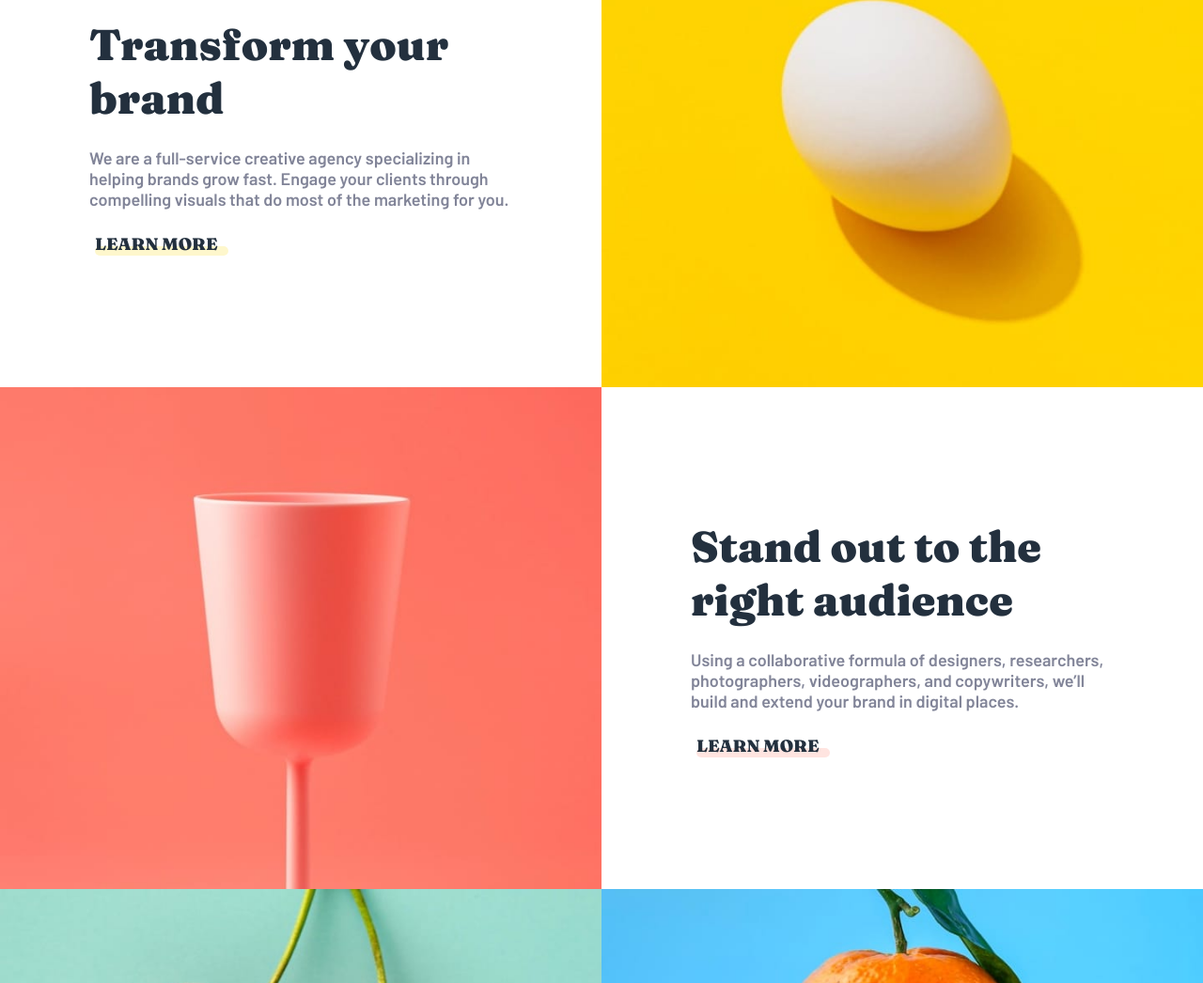
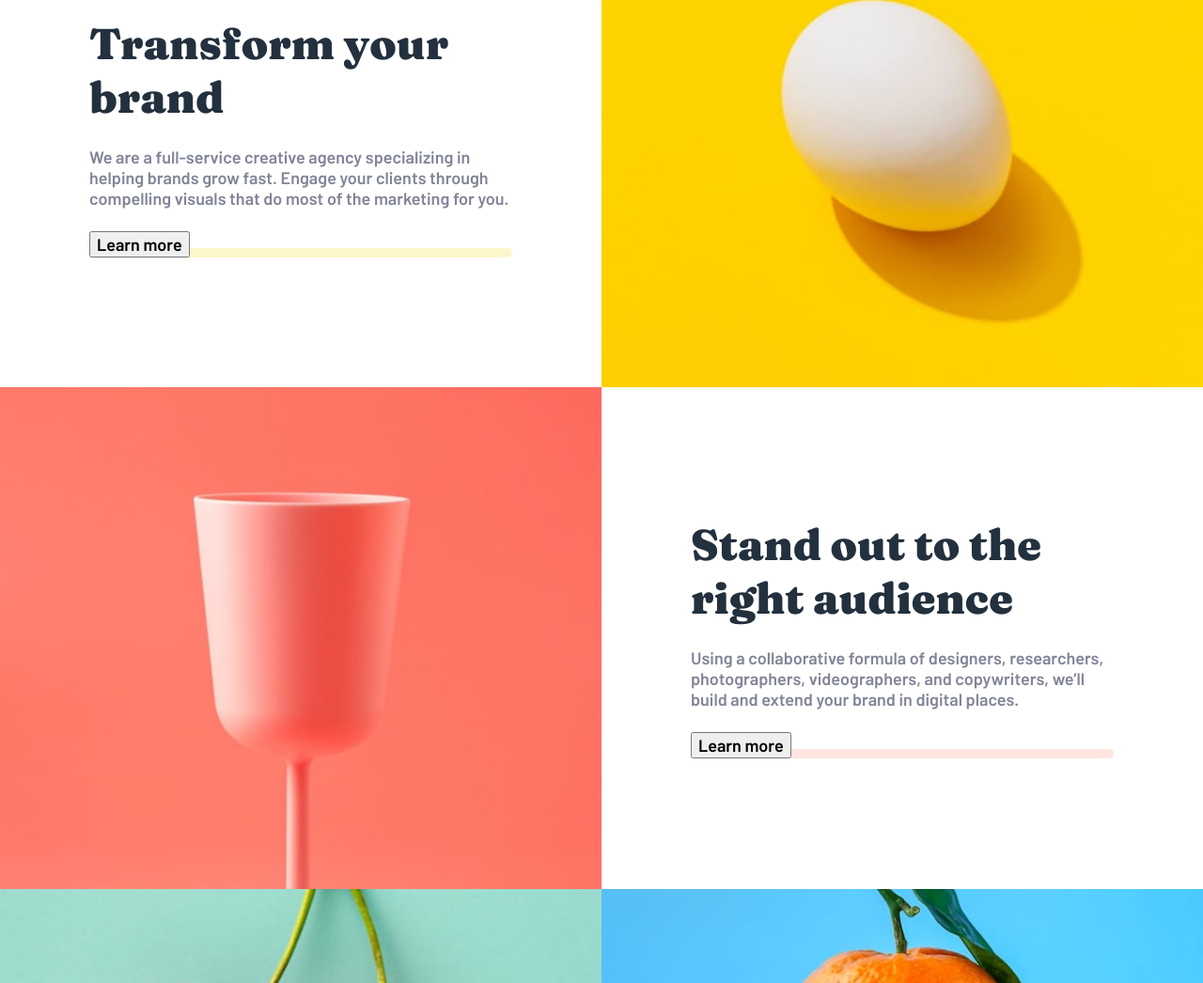
Before and after one commit to KGoroshnikov/Sunnyside-agency-landing-page, a plain HTML site: page index.html in a window 1280 px wide. Shown: the part 832-1878 px from the top of the page at 94% size. Drawn offline with Linux system fonts and the light colour scheme.

Commit message:
Buttons fix

```diff
--- a/index.html
+++ b/index.html
@@ -75,10 +75,12 @@
           We are a full-service creative agency specializing in helping brands grow fast.
           Engage your clients through compelling visuals that do most of the marketing for you.
         </p>
-        <button class="section-button">
-          Learn more
+        <div class="section-button">
+          <button>
+            Learn more
+          </button>
           <div class="btn-underline yellow"></div>
-        </button>
+        </div>
       </div>
     </div>
     <div class="right">
@@ -97,10 +99,12 @@
         <p class="section-description">
           Using a collaborative formula of designers, researchers, photographers, videographers, and copywriters, we’ll build and extend your brand in digital places.
         </p>
-        <button class="section-button">
-          Learn more
+        <div class="section-button">
+          <button>
+            Learn more
+          </button>
           <div class="btn-underline red"></div>
-        </button>
+        </div>
       </div>
     </div>
   </div>
```
